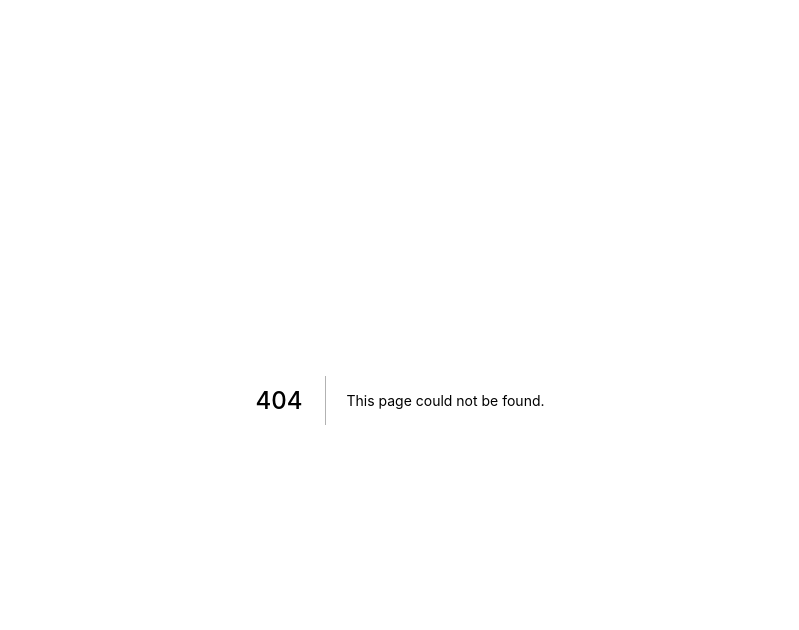
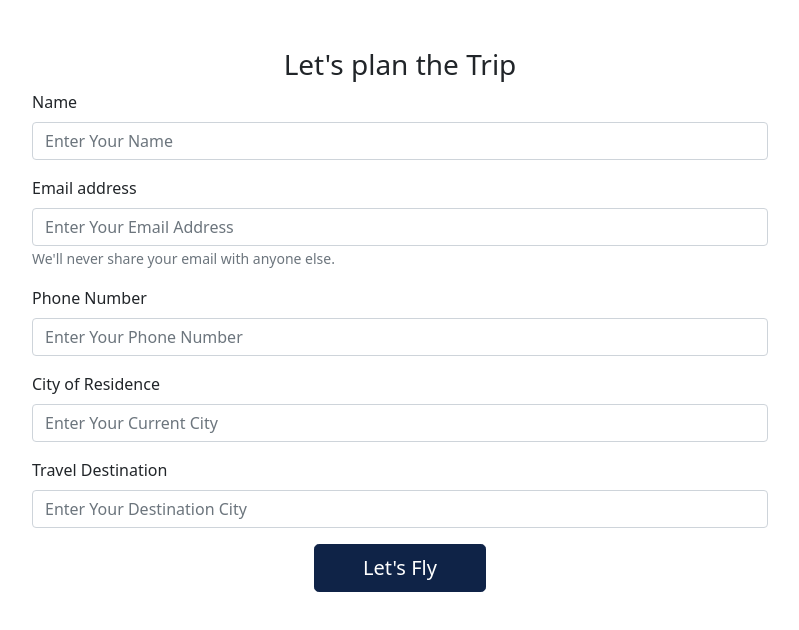
Before and after one commit to shreegowtham27/beta-wayfare, a Next.js app: page /components/contact in a window 1280 px wide. Before the commit this address had no page. Shown: the top 630 px of the page, without its empty margins (240-1039 px from the left). Built offline with nearby package versions, Linux system fonts and the light colour scheme.

Commit message:
Contact Page Integrated

```diff
--- a/next.config.js
+++ b/next.config.js
@@ -11,4 +11,9 @@ module.exports = ({
   images: {
     domains: ['source.unsplash.com'],
   },
+  env: {
+    "MAILGUN_API_KEY":process.env.MAILGUN_API_KEY,
+    "MAILGUN_DOMAIN":process.env.MAILGUN_DOMAIN,
+    "TO_EMAIL_ADDRESS" : process.env.TO_EMAIL_ADDRESS
+  },
 }
--- a/package.json
+++ b/package.json
@@ -10,7 +10,9 @@
   },
   "dependencies": {
     "bootstrap": "^5.1.3",
+    "dotenv": "^16.0.1",
     "jquery": "^3.6.0",
+    "mailgun-js": "^0.22.0",
     "next": "12.1.6",
     "react": "18.1.0",
     "react-bootstrap": "^2.3.1",
--- /dev/null
+++ b/pages/api/contact.js
@@ -0,0 +1,105 @@
+import mailgun from "mailgun-js"
+const mg = mailgun({
+    apiKey: process.env.MAILGUN_API_KEY,
+    domain: process.env.MAILGUN_DOMAIN,
+})
+
+const successCode = 200
+const errorCode = 400
+const customErrorCode = 500
+const headers = {
+    'Access-Control-Allow-Origin': '*',
+    'Access-Control-Allow-Headers': 'Content-Type',
+}
+
+// Our cloud function
+const Contact = function(event, context, callback = () => {}) {
+    let data = JSON.parse(event.body)
+
+    let { name, email, destination, phone, city, error } = data
+
+    let subject = `New Travel enquiry for ${destination} from ${name}`
+
+    let message = `Hi this is ${name} from ${city}. I have planned for a trip to ${destination}. Reach out to me at ${phone} or ${email}`
+
+    let errorMessage = null;
+
+    if (!data) {
+        errorMessage = "No form data supplied";
+        console.log(errorMessage);
+        callback(errorMessage);
+    }
+
+    if (!data.name) {
+        errorMessage = "No NAME supplied";
+        console.log(errorMessage);
+        callback(errorMessage);
+    }
+
+    if (!data.email) {
+        errorMessage = "No EMAIL supplied";
+        console.log(errorMessage);
+        callback(errorMessage);
+    }
+
+    if (!data.phone) {
+        errorMessage = "No Phone Number supplied";
+        console.log(errorMessage);
+        callback(errorMessage);
+    }
+
+    if (!data.destination) {
+        errorMessage = "No Destination supplied";
+        console.log(errorMessage);
+        callback(errorMessage);
+    }
+
+    if (!data.city) {
+        errorMessage = "No City supplied";
+        console.log(errorMessage);
+        callback(errorMessage);
+    }
+
+    if (errorMessage){
+        console.log("No Message Sent as " + errorMessage);
+        // callback("No Message Sent as " + errorMessage);
+        callback(null, {
+            customErrorCode,
+            headers,
+            body: JSON.stringify(error),
+        })
+    }
+
+    else{
+        let mailOptions = {
+            from: `${name} <${email}>`,
+            to: process.env.TO_EMAIL_ADDRESS,
+            replyTo: email,
+            subject: `${subject}`,
+            text: `${message}`,
+        }
+
+        // It's really as simple as this,
+        // directly from the Mailgun dashboard
+
+        mg.messages().send(mailOptions, (error, body) => {
+            if (error) {
+                console.log(error)
+                callback(null, {
+                    errorCode,
+                    headers,
+                    body: JSON.stringify(error),
+                })
+            } else {
+                console.log(body)
+                callback(null, {
+                    successCode,
+                    headers,
+                    body: JSON.stringify(body),
+                })
+            }
+        })
+    }
+}
+
+export default Contact
--- /dev/null
+++ b/pages/components/contact.js
@@ -0,0 +1,75 @@
+import { useState } from 'react';
+import Head from 'next/head';
+// import styles from '../styles/Home.module.css';
+import { Form,Button, Container, Col, Row } from 'react-bootstrap';
+
+export default function ContactForm() {
+    const [name, setName] = useState('');
+    const [email, setEmail] = useState('');
+    const [destination, setDestination] = useState('');
+    const [phone, setPhone] = useState('');
+    const [city, setCity] = useState('');
+
+    const handleSubmit = e => {
+        e.preventDefault();
+        const data = {
+            name,
+            email,
+            destination,
+            phone,
+            city
+        };
+        fetch('/api/contact', {
+            method: 'post',
+            body: JSON.stringify(data),
+        });
+        console.log(data);
+    };
+
+    return (
+        <div id="contact">
+            <main>
+                <Container>
+                    <h3 className='text-center mt-5'>Let's plan the Trip</h3>
+                    <Row className="justify-content-md-center">
+                        <Col md={8}>
+                        <Form onSubmit={handleSubmit}>
+                            <Form.Group className="mb-3" controlId="formBasicEmail">
+                                <Form.Label>Name</Form.Label>
+                                <Form.Control type="text" onChange={e => setName(e.target.value)} placeholder="Enter Your Name" />
+                            </Form.Group>
+
+                            <Form.Group className="mb-3" controlId="formBasicEmail">
+                                <Form.Label>Email address</Form.Label>
+                                <Form.Control type="email" onChange={e => setEmail(e.target.value)} placeholder="Enter Your Email Address" />
+                                <Form.Text className="text-muted">
+                                    We'll never share your email with anyone else.
+                                </Form.Text>
+                            </Form.Group>
+
+                            <Form.Group className="mb-3" controlId="formBasicEmail">
+                                <Form.Label>Phone Number</Form.Label>
+                                <Form.Control type="text" onChange={e => setPhone(e.target.value)} placeholder="Enter Your Phone Number" />
+                            </Form.Group>
+
+                            <Form.Group className="mb-3" controlId="formBasicEmail">
+                                <Form.Label>City of Residence</Form.Label>
+                                <Form.Control type="text" onChange={e => setCity(e.target.value)} placeholder="Enter Your Current City" />
+                            </Form.Group>
+
+                            <Form.Group className="mb-3" controlId="formBasicEmail">
+                                <Form.Label>Travel Destination</Form.Label>
+                                <Form.Control type="text" onChange={e => setDestination(e.target.value)} placeholder="Enter Your Destination City" />
+                            </Form.Group>
+
+                            <Button variant="primary" className="d-block mx-auto px-5" size="lg" type="submit">
+                                Let's Fly
+                            </Button>
+                        </Form>
+                    </Col>
+                </Row>
+            </Container>
+            </main>
+        </div>
+    );
+}
--- a/pages/index.js
+++ b/pages/index.js
@@ -7,6 +7,7 @@ import MemoryBlock from "./components/memoryblock"
 // import DataFilter from "./components/datafilert"
 import LocationTypes from "./components/locationTypes"
 import { Container } from "react-bootstrap"
+import ContactForm from "./components/contact"
 
 
 export default function Home() {
@@ -19,6 +20,7 @@ export default function Home() {
         <LocationTypes/>
       </Container>
       <MemoryBlock/>
+      <ContactForm/>
       {/* <h1 className='text-center text-primary'>Hello</h1> */}
     </div>
   )
```
Also changed, not shown: pages/components/Header.js (+4 -5 lines), pages/components/memoryblock.js (+6 -1 lines), 2 other files (tests, documents, lock files or other folders).
